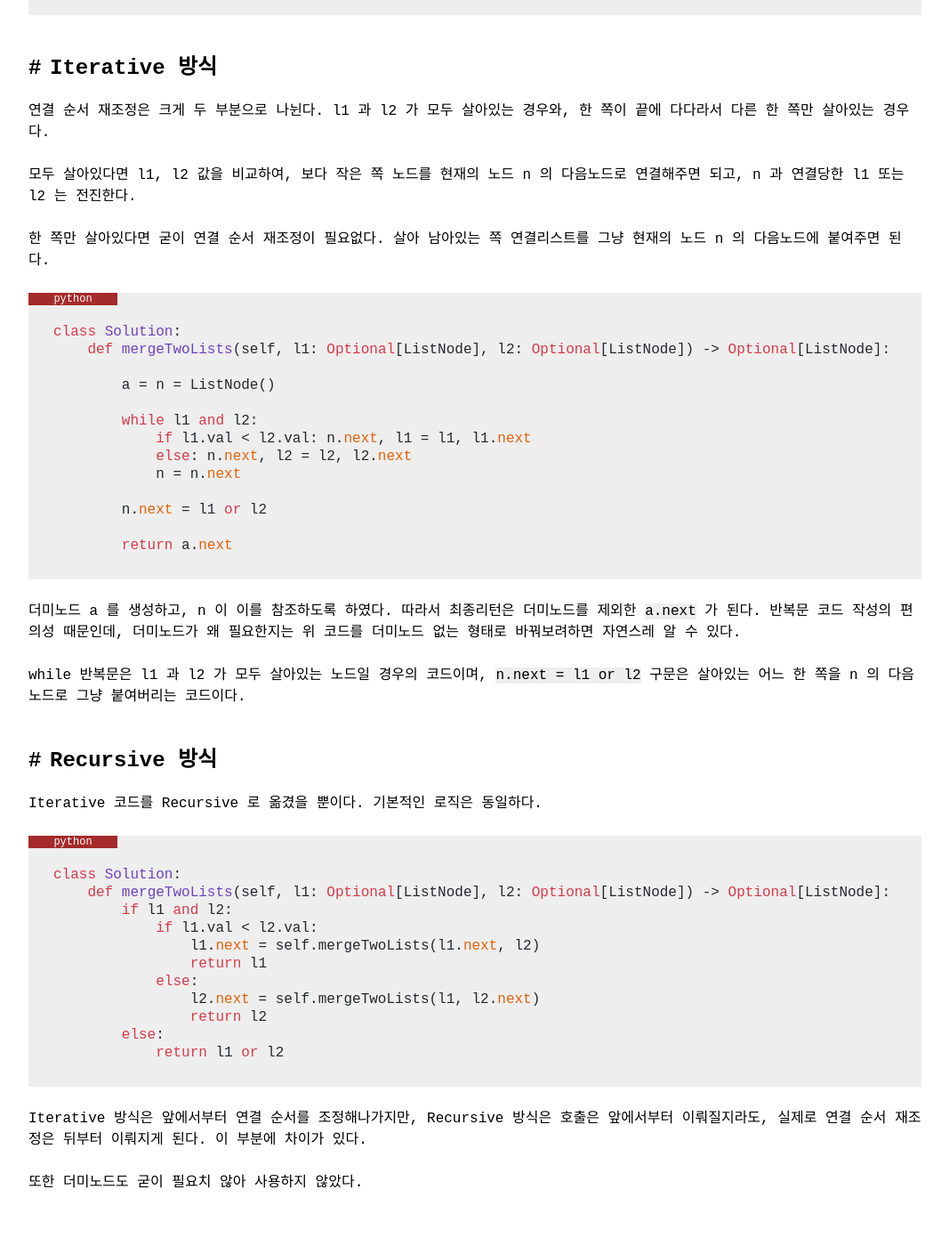
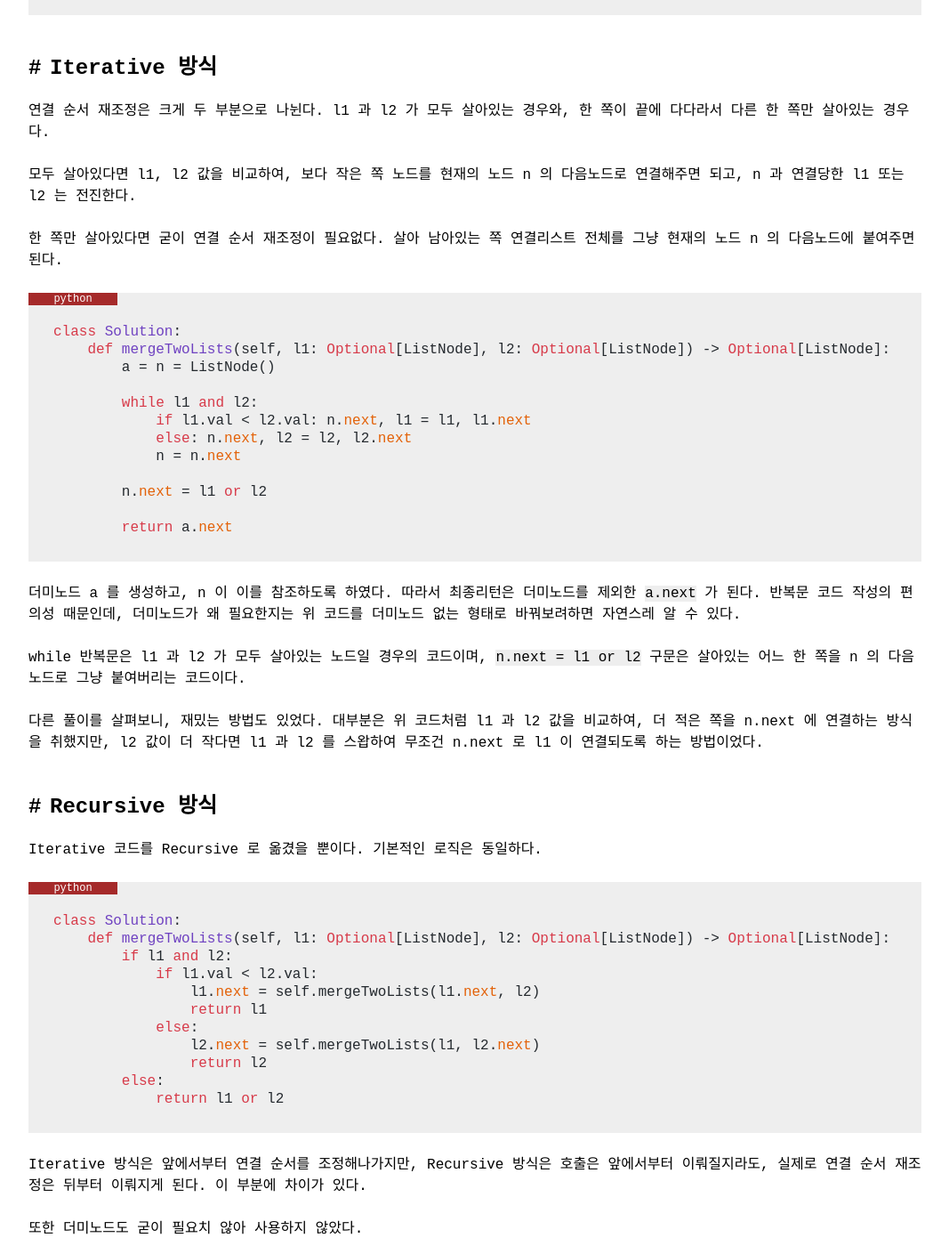
Before and after one commit to ziniblog/ziniblog.github.io, a Jekyll site: the page built from _posts/leetcode/0021-01-01-leetcode-merge-two-sorted-lists.md, in a window 1280 px wide and 1400 px high, scrolled down 1055 px. Shown: the whole window at 89% size, without its empty margins (106-1173 px from the left). Built offline with Jekyll 4.4.1, drawn with Linux system fonts in a browser that asks for light colours; nearby versions of some CDN libraries; some web fonts are replaced; comment, search, counter and statistics services are not loaded; a style sheet for code colours, icons or effects is not loaded.

Commit message:
modified

````diff
--- a/_posts/leetcode/0021-01-01-leetcode-merge-two-sorted-lists.md
+++ b/_posts/leetcode/0021-01-01-leetcode-merge-two-sorted-lists.md
@@ -49,12 +49,11 @@ l3 ------> NODE           +--> NODE                NODE
 
 모두 살아있다면 l1, l2 값을 비교하여, 보다 작은 쪽 노드를 현재의 노드 n 의 다음노드로 연결해주면 되고, n 과 연결당한 l1 또는 l2 는 전진한다.
 
-한 쪽만 살아있다면 굳이 연결 순서 재조정이 필요없다. 살아 남아있는 쪽 연결리스트를 그냥 현재의 노드 n 의 다음노드에 붙여주면 된다.
+한 쪽만 살아있다면 굳이 연결 순서 재조정이 필요없다. 살아 남아있는 쪽 연결리스트 전체를 그냥 현재의 노드 n 의 다음노드에 붙여주면 된다.
 
 ```python
 class Solution:
     def mergeTwoLists(self, l1: Optional[ListNode], l2: Optional[ListNode]) -> Optional[ListNode]:
-
         a = n = ListNode()
 
         while l1 and l2:
@@ -71,6 +70,8 @@ class Solution:
 더미노드 a 를 생성하고, n 이 이를 참조하도록 하였다. 따라서 최종리턴은 더미노드를 제외한 `a.next` 가 된다. 반복문 코드 작성의 편의성 때문인데, 더미노드가 왜 필요한지는 위 코드를 더미노드 없는 형태로 바꿔보려하면 자연스레 알 수 있다.
 
 while 반복문은 l1 과 l2 가 모두 살아있는 노드일 경우의 코드이며, `n.next = l1 or l2` 구문은 살아있는 어느 한 쪽을 n 의 다음노드로 그냥 붙여버리는 코드이다.
+
+다른 풀이를 살펴보니, 재밌는 방법도 있었다. 대부분은 위 코드처럼 l1 과 l2 값을 비교하여, 더 적은 쪽을 n.next 에 연결하는 방식을 취했지만, l2 값이 더 작다면 l1 과 l2 를 스왑하여 무조건 n.next 로 l1 이 연결되도록 하는 방법이었다.
 
 ## Recursive 방식
 
````
